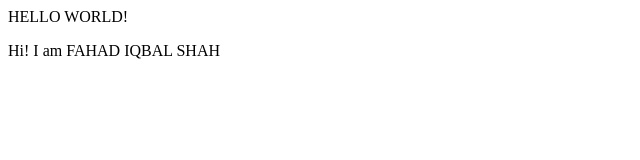
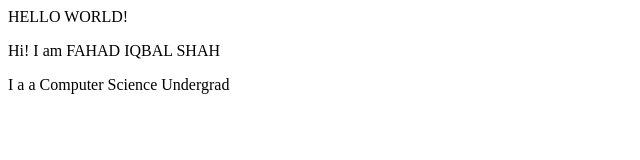
Before and after one commit to FAHADIQBALSHAH/Learning, a plain HTML site: page index.html in a window 1280 px wide. Shown: the whole page, without its empty margins (0-640 px from the left). Drawn offline with Linux system fonts and the light colour scheme.

Commit message:
Learning Continues

```diff
--- a/index.html
+++ b/index.html
@@ -1,2 +1,3 @@
 <p> HELLO WORLD!</p>
 <p> Hi! I am FAHAD IQBAL SHAH </p>
+<p> I a a Computer Science Undergrad </p>
```
